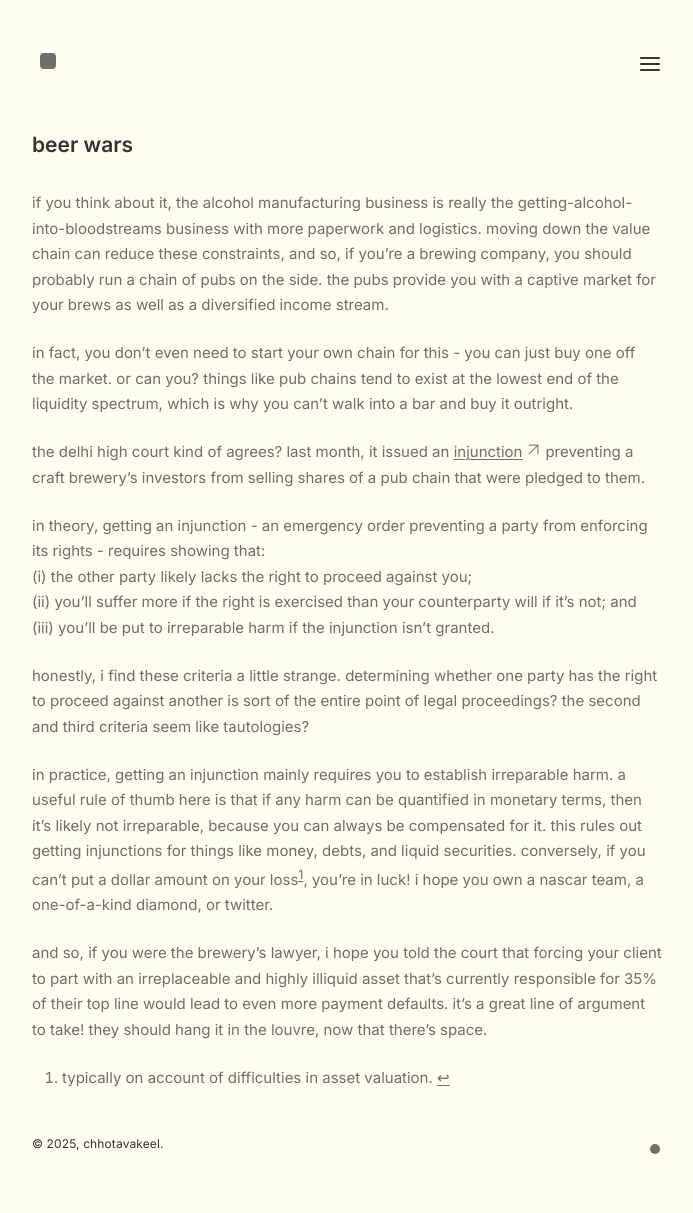
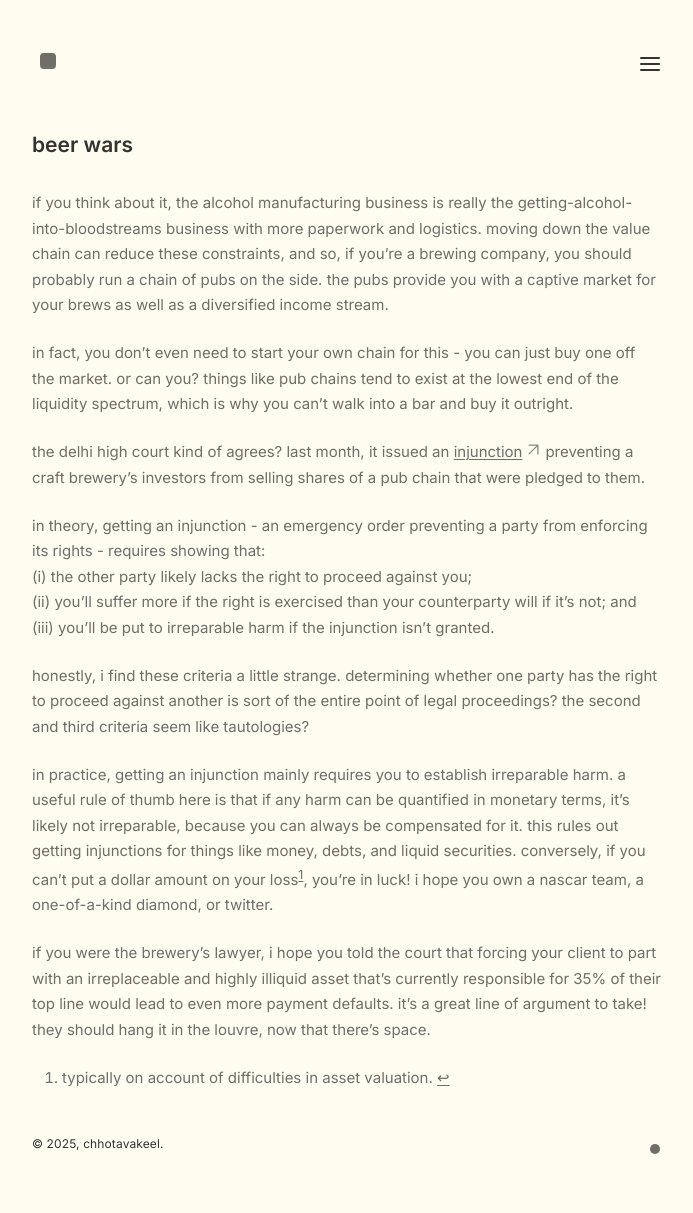
Before and after one commit to chhotavakeel/updatedsite, a Jekyll site: the page built from _notes/Public/beer-wars.md, in a window 1280 px wide. Shown: the whole page, without its empty margins (293-986 px from the left). Built offline with Jekyll 4.4.1, drawn with Linux system fonts in a browser that asks for light colours.

Commit message:
Update beer-wars.md

```diff
--- a/_notes/Public/beer-wars.md
+++ b/_notes/Public/beer-wars.md
@@ -21,8 +21,8 @@ in theory, getting an injunction - an emergency order preventing a party from en
 
 honestly, i find these criteria a little strange. determining whether one party has the right to proceed against another is sort of the entire point of legal proceedings? the second and third criteria seem like tautologies?
 
-in practice, getting an injunction mainly requires you to establish irreparable harm. a useful rule of thumb here is that if any harm can be quantified in monetary terms, then it's likely not irreparable, because you can always be compensated for it. this rules out getting injunctions for things like money, debts, and liquid securities. conversely, if you can't put a dollar amount on your loss[^1], you're in luck! i hope you own a nascar team, a one-of-a-kind diamond, or twitter.
+in practice, getting an injunction mainly requires you to establish irreparable harm. a useful rule of thumb here is that if any harm can be quantified in monetary terms, it's likely not irreparable, because you can always be compensated for it. this rules out getting injunctions for things like money, debts, and liquid securities. conversely, if you can't put a dollar amount on your loss[^1], you're in luck! i hope you own a nascar team, a one-of-a-kind diamond, or twitter.
 
-and so, if you were the brewery's lawyer, i hope you told the court that forcing your client to part with an irreplaceable and highly illiquid asset that's currently responsible for 35% of their top line would lead to even more payment defaults. it's a great line of argument to take! they should hang it in the louvre, now that there's space.
+if you were the brewery's lawyer, i hope you told the court that forcing your client to part with an irreplaceable and highly illiquid asset that's currently responsible for 35% of their top line would lead to even more payment defaults. it's a great line of argument to take! they should hang it in the louvre, now that there's space.
 
 [^1]: typically on account of difficulties in asset valuation.
```
